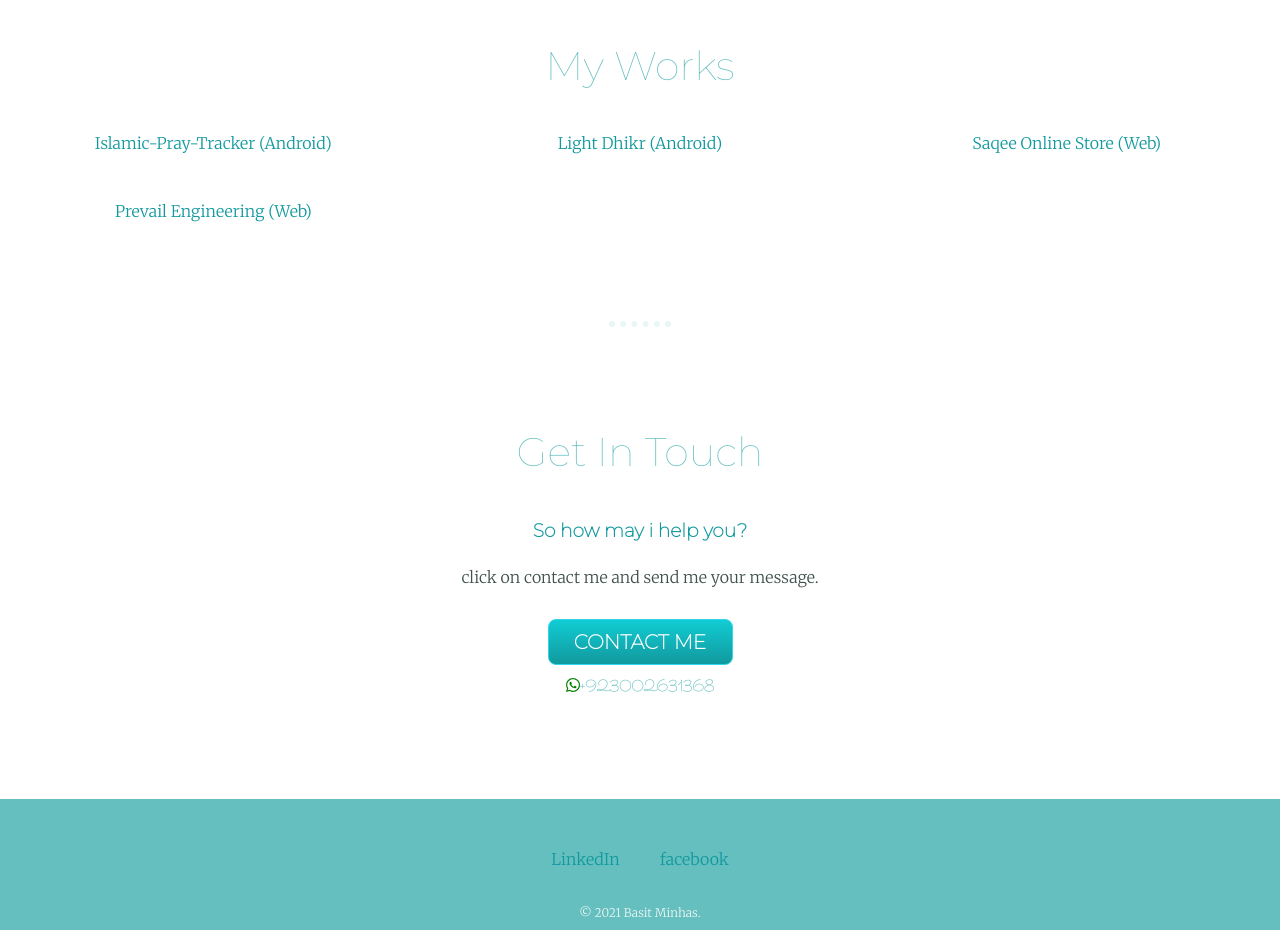
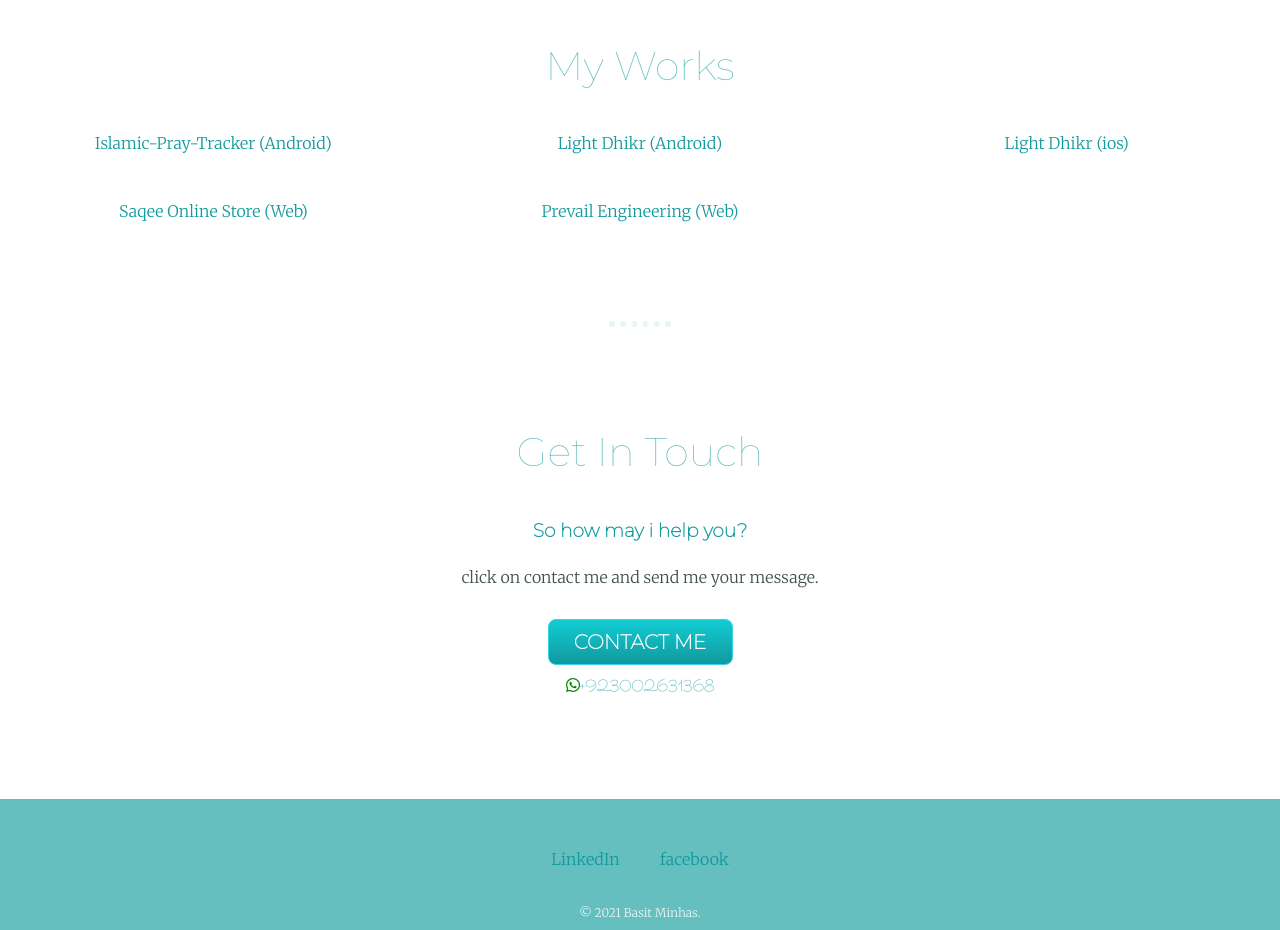
Before and after one commit to basit3407/basit-minhas, a Next.js app: page / in a window 1280 px wide. Shown: the part 3060-3990 px from the top of the page. Built offline with nearby package versions, Linux system fonts and the light colour scheme.

Commit message:
added ios version of light dhikr

```diff
--- a/components/Middle.jsx
+++ b/components/Middle.jsx
@@ -123,6 +123,11 @@ export default function Middle() {
               </a>
             </Grid>
             <Grid item xs={12} md={4}>
+              <a href="https://apps.apple.com/de/app/light-dhikr/id1630782190">
+                Light Dhikr (ios)
+              </a>
+            </Grid>
+            <Grid item xs={12} md={4}>
               <a href="https://saqee-onlinestore.vercel.app">
                 Saqee Online Store (Web)
               </a>
```
